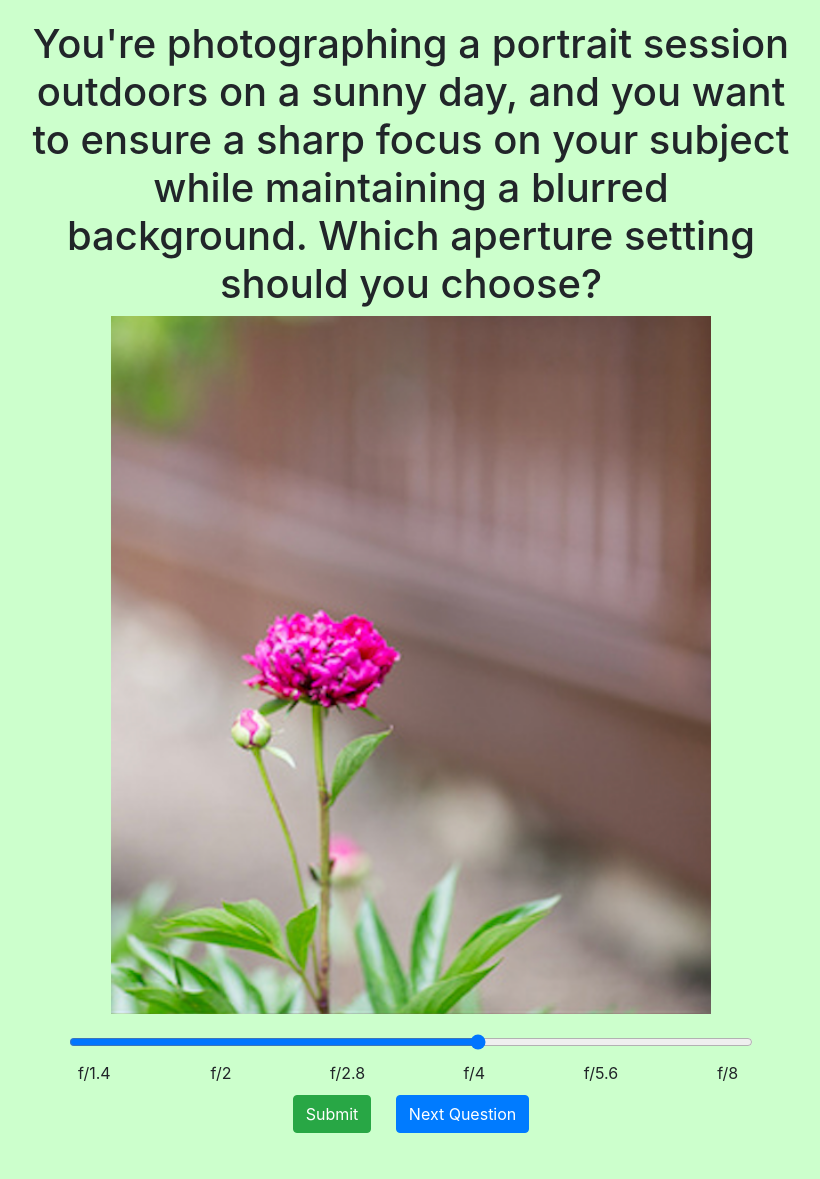
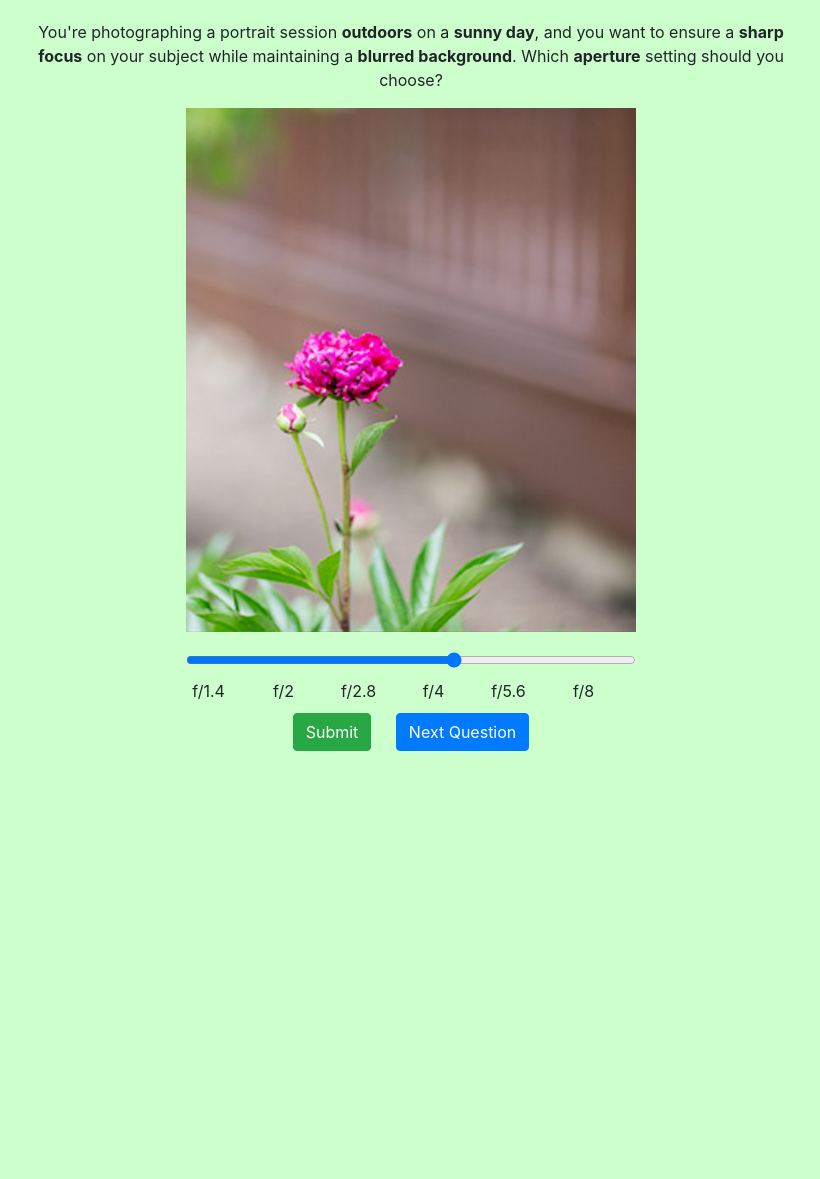
Before and after one commit to YYwang14/UI-Technical-Prototype, a Flask app: page /quiz/aperture in a window 1280 px wide. Shown: the part 56-1235 px from the top of the page, without its empty margins (229-1049 px from the left). After the commit the page ends 807 px from the top, so only its background shows below. Run offline with Flask 3, Linux system fonts and the light colour scheme; some libraries are stand-ins or nearby versions.

Commit message:
Update quiz_aperture.html

```diff
--- a/templates/quiz_aperture.html
+++ b/templates/quiz_aperture.html
@@ -5,11 +5,11 @@
 <link rel="stylesheet" href="{{ url_for('static', filename='css/main.css') }}">
 <script src="{{ url_for('static', filename='js/quiz_aperture.js') }}"></script>
 <div class="container text-center">
-    <h1>You're photographing a portrait session outdoors on a sunny day, and you want to ensure a sharp focus on your subject while maintaining a blurred background. Which aperture setting should you choose?</h1>
-    <img id="apertureImage" src="{{ url_for('static', filename='images/quiz3_1.png') }}" style="width:100%; max-width: 600px;">
+    <p>You're photographing a portrait session <strong>outdoors</strong> on a <strong>sunny day</strong>, and you want to ensure a <strong>sharp focus</strong> on your subject while maintaining a <strong>blurred background</strong>. Which <strong>aperture</strong> setting should you choose?</p>
+    <img id="apertureImage" src="{{ url_for('static', filename='images/quiz3_1.png') }}" style="width:100%; max-width: 450px;">
     <div>
-        <input type="range" min="0" max="5" step="1" class="slider" id="apertureSlider">
-        <div class="slider-labels">
+        <input type="range" min="0" max="5" step="1" class="slider" id="apertureSlider" style="max-width: 450px;">
+        <div class="slider-labels" style="max-width: 450px; margin-left: 140px;">
             <span>f/1.4</span>
             <span>f/2</span>
             <span>f/2.8</span>
```
